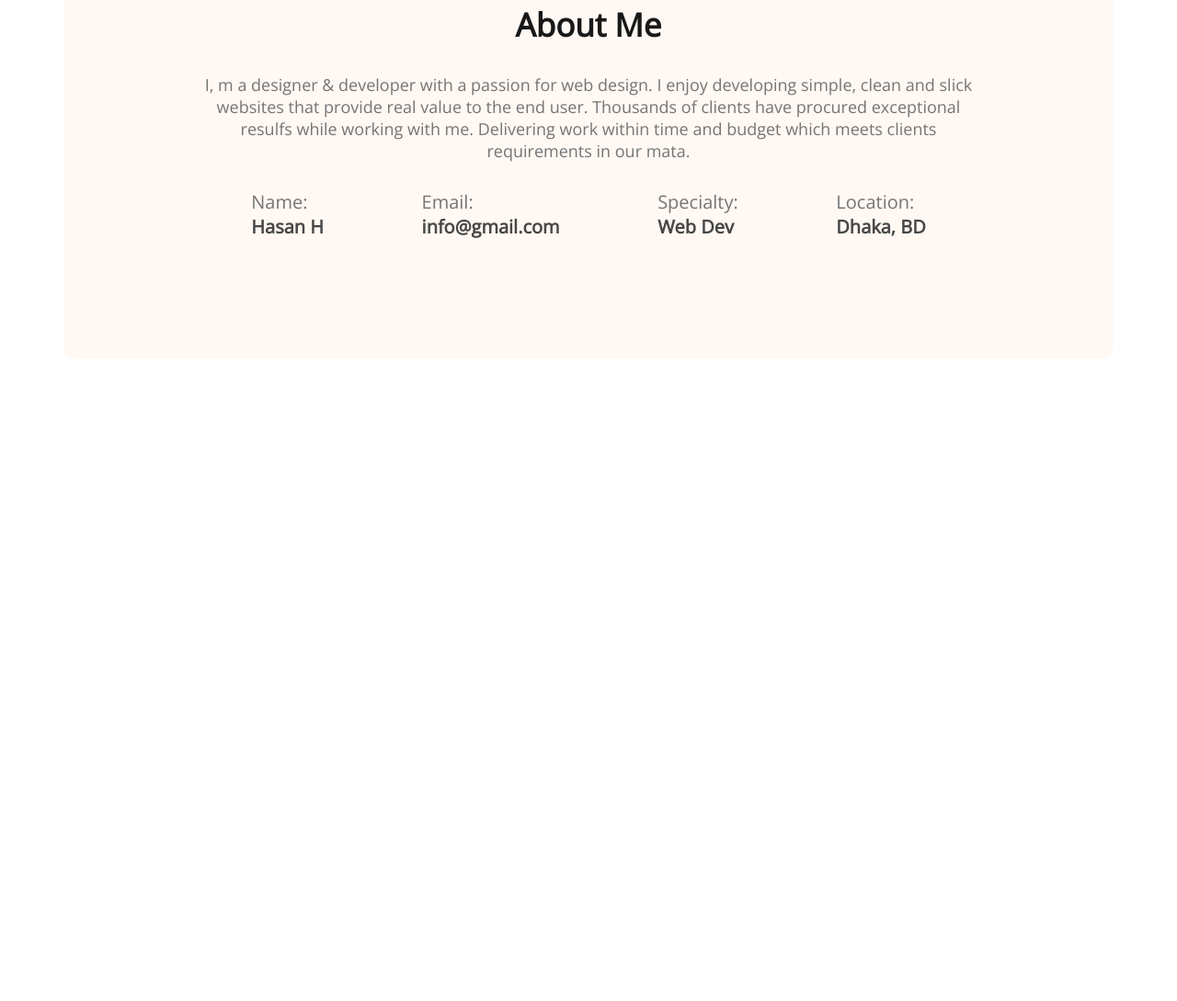
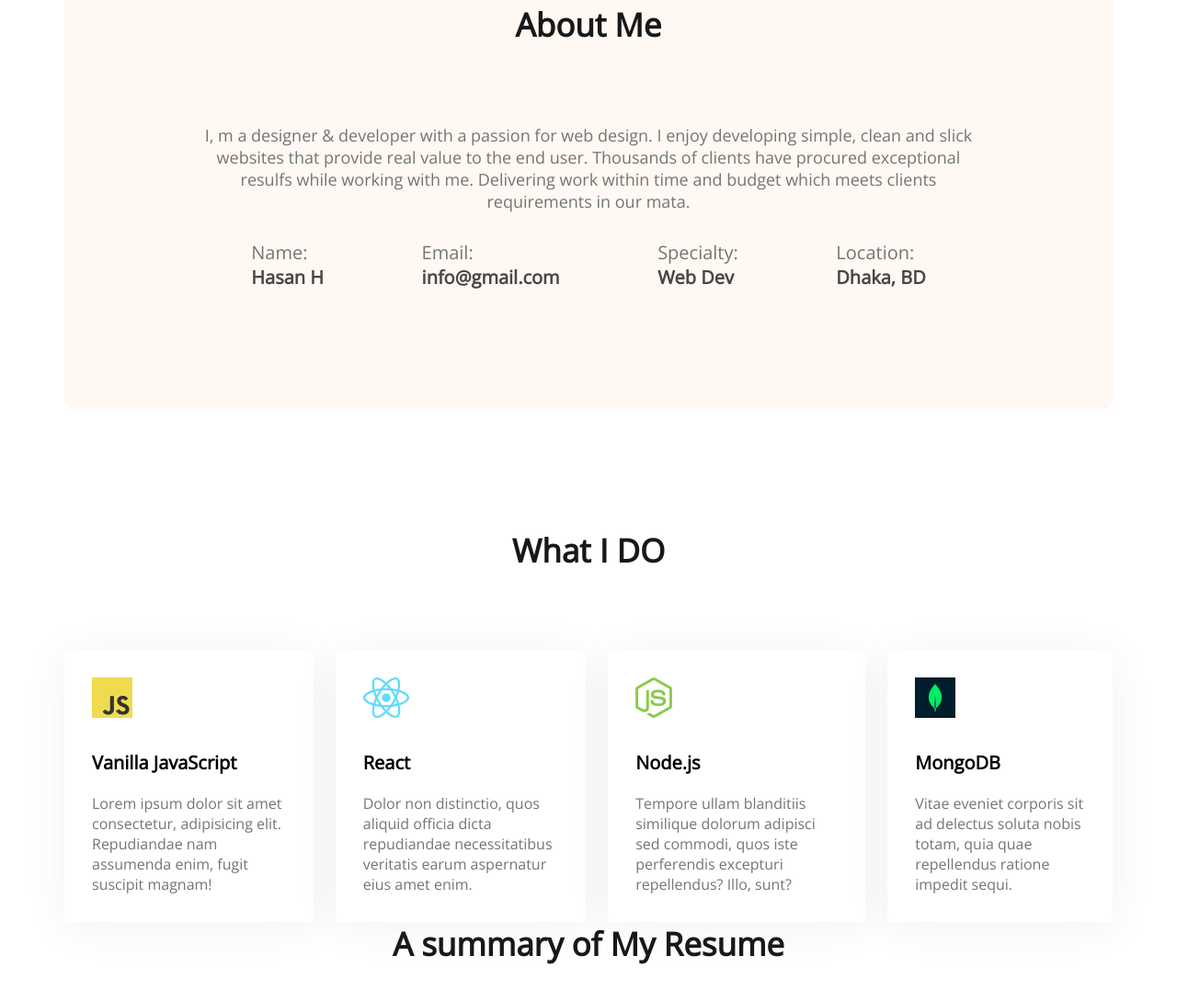
Before and after one commit to hasanhazari/developer-portfolio, a plain HTML site: page index.html in a window 1280 px wide. Shown: the part 1097-2186 px from the top of the page at 92% size. Before the commit the page ends 1487 px from the top, so only its background shows below. Drawn offline with nearby package versions, Linux system fonts and the light colour scheme.

Commit message:
added content

```diff
--- a/index.html
+++ b/index.html
@@ -52,6 +52,43 @@
                 </div>
             </div>
   </section>
+  <!-- what i do section -->
+  <section class="what-i-do">
+      <h3 class="section-title">What I DO</h3>
+      <!-- .skills-container>.skill*4>img+p.skill-title+p.skill-description>lorem15 -->
+      <div class="skills-container">
+          <div class="skill">
+              <img src="images/icons/js.png" alt="">
+              <p class="skill-title">Vanilla JavaScript</p>
+              <p class="skill-description">Lorem ipsum dolor sit amet consectetur, adipisicing elit. Repudiandae nam assumenda enim, fugit suscipit magnam!</p>
+          </div>
+          <div class="skill">
+              <img src="images/icons/react.png" alt="">
+              <p class="skill-title">React</p>
+              <p class="skill-description">Dolor non distinctio, quos aliquid officia dicta repudiandae necessitatibus veritatis earum aspernatur eius amet enim.</p>
+          </div>
+          <div class="skill">
+              <img src="images/icons/nodejs.png" alt="">
+              <p class="skill-title">Node.js</p>
+              <p class="skill-description">Tempore ullam blanditiis similique dolorum adipisci sed commodi, quos iste perferendis excepturi repellendus? Illo, sunt?</p>
+          </div>
+          <div class="skill">
+              <img src="images/icons/mongo.png" alt="">
+              <p class="skill-title">MongoDB</p>
+              <p class="skill-description">Vitae eveniet corporis sit ad delectus soluta nobis totam, quia quae repellendus ratione impedit sequi.</p>
+          </div>
+      </div>
+
+  </section>
+  <!-- Resume Section -->
+  <section class="resume">
+      <h3 class="section-title">A summary of My Resume</h3>
+      <div class="resume-content"></div>
+      <div>
+
+      </div>
+
+    </section>
     </main>
     <footer>
 
--- a/styles/portfolio.css
+++ b/styles/portfolio.css
@@ -77,7 +77,7 @@ main{
     font-weight: 700;
     font-size: 35px;
     color: #181818;
-    margin-bottom: 30px;
+    margin-bottom: 50px;
 }
 .section-description{
     text-align: center;
@@ -97,6 +97,31 @@ main{
     font-size: 20px;
     font-weight: 700;
     color: #474747;
-
-
 }
+/* what i do styles */
+.what-i-do{
+    margin-top: 130px;
+}
+.section-title{
+    padding-bottom: 35px;
+}
+.skills-container{
+    display: flex;
+    gap: 24px;
+}
+.skill{
+    background: #FFFFFF;
+    box-shadow: 0px 6px 50px rgba(0, 0, 0, 0.06);
+    border-radius: 5px;
+    padding: 30px;
+}
+.skill-title{
+    font-weight: 700;
+    font-size: 20px;
+    margin-top: 30px;
+    margin-bottom: 20px;
+}
+.skill-description{
+    color: #757575;
+}
+/* Resume Styles */
```
